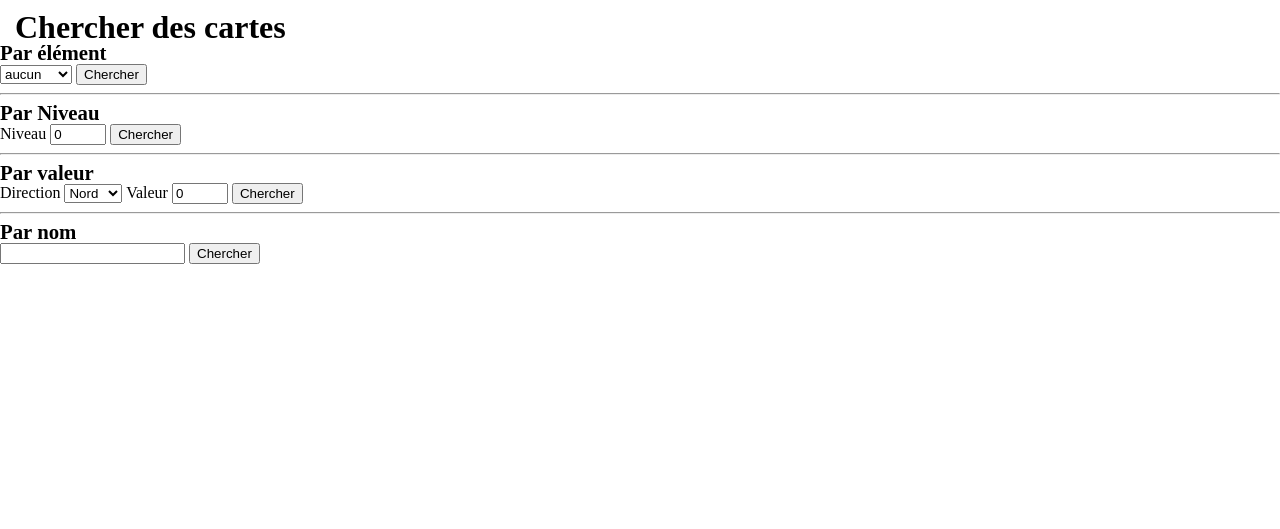
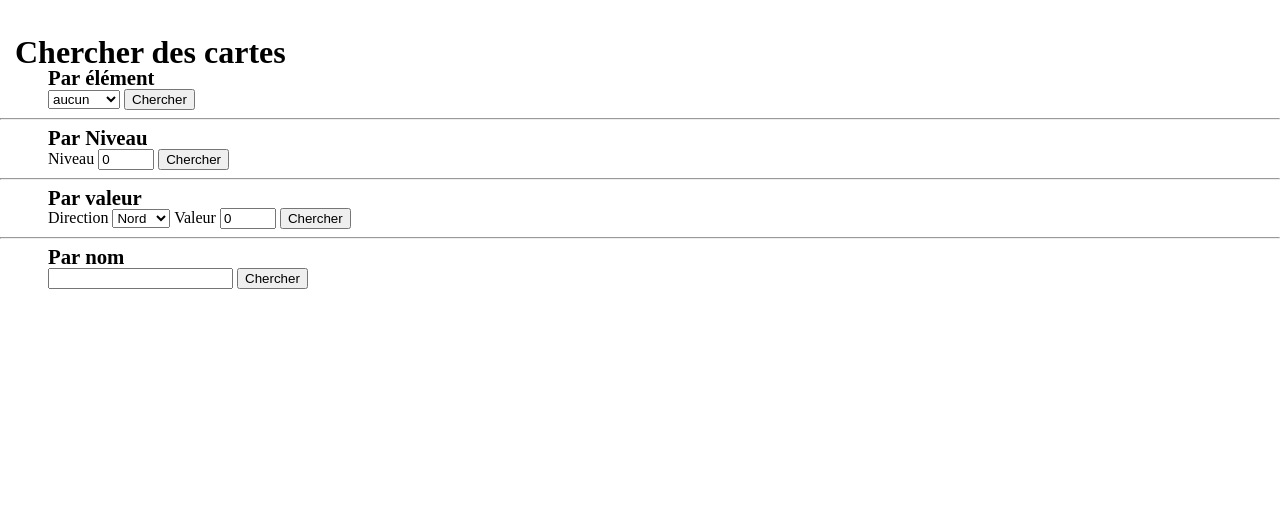
Before and after one commit to EstelleTroadec/Triple-Triad_Deck-builder, a Node server app: page /search in a window 1280 px wide. Shown: the part 44-573 px from the top of the page. Run offline with Node 20, Linux system fonts and the light colour scheme; some libraries are stand-ins or nearby versions.

Commit message:
refactor: update style for the search page

```diff
--- a/public/css/style.css
+++ b/public/css/style.css
@@ -24,7 +24,7 @@
 }
 
 .main {
-  margin-top: 55px;
+  margin-top: 5rem;
 }
 
 
@@ -37,6 +37,11 @@
 .main h3 {
   font-size: 1.3em;
   font-weight: bold;
+  margin-left: 3rem;
+}
+
+form {
+  margin-left: 3rem;
 }
 
 
```
